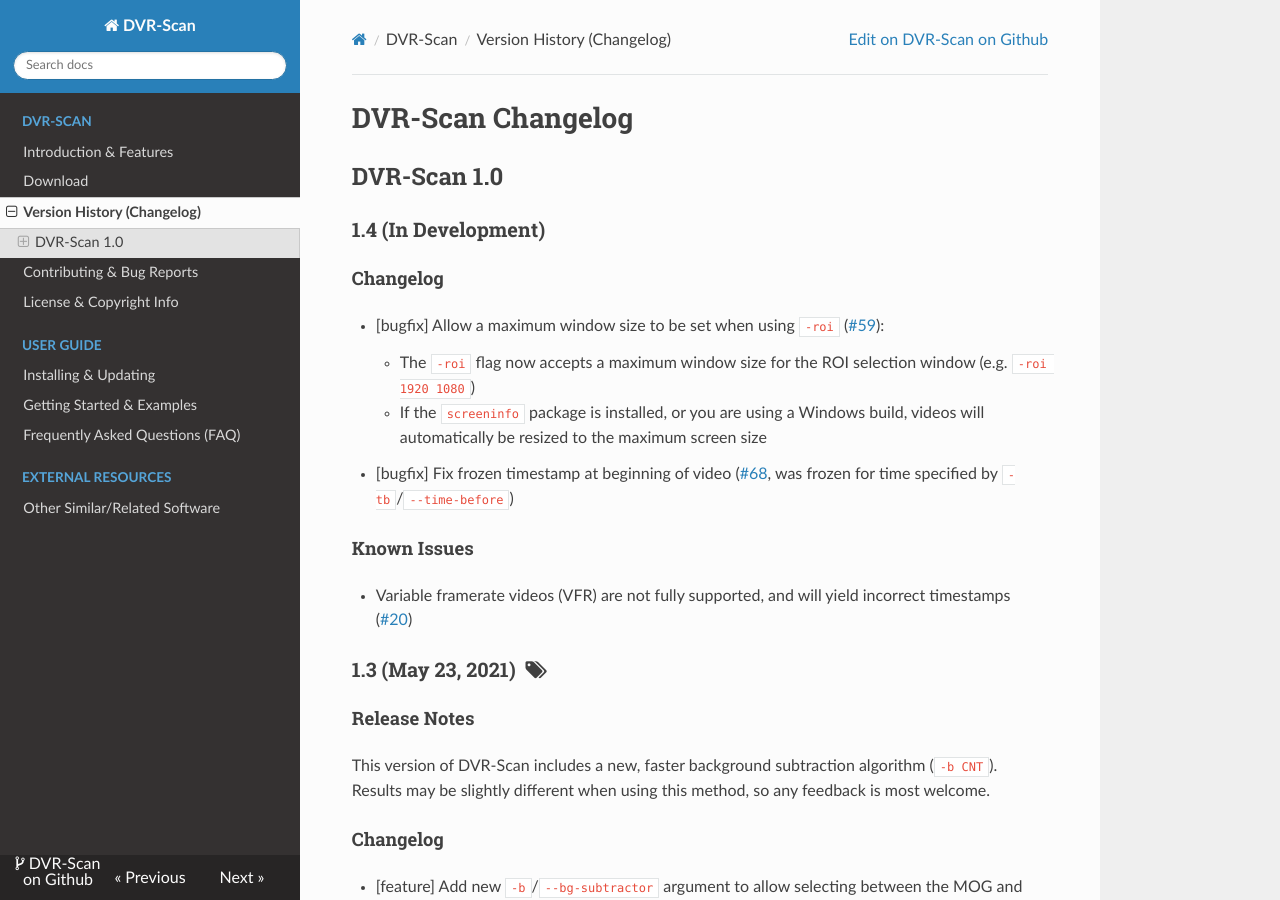
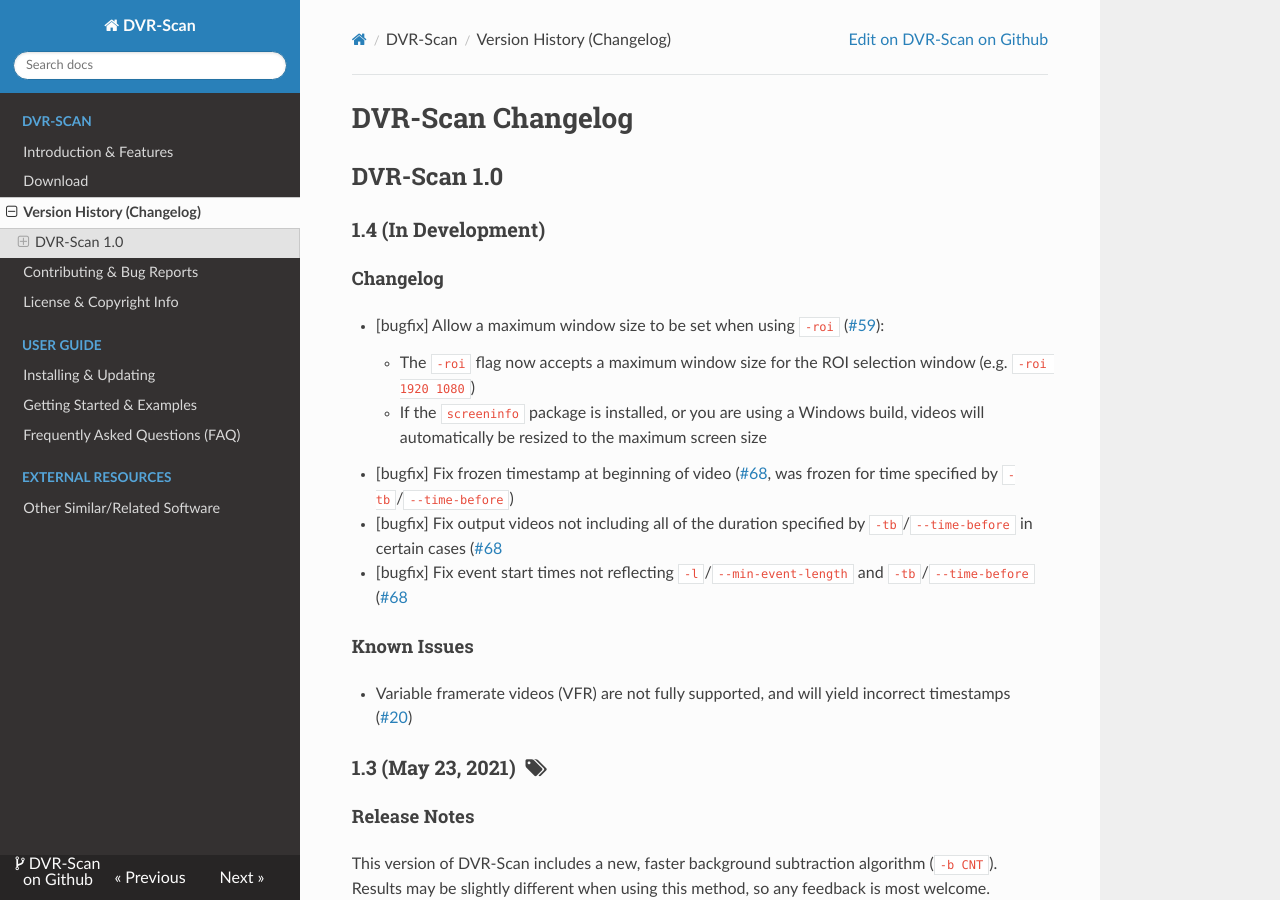
Before and after one commit to Breakthrough/DVR-Scan, an MkDocs documentation site: the page built from docs/changelog.md, in a window 1280 px wide and 900 px high. Built offline with MkDocs 1.6.1, drawn with Linux system fonts in a browser that asks for light colours; nearby versions of some CDN libraries; old or Windows-style settings are respelled for this version of MkDocs.

Commit message:
Fix improper start time calculation.
The event start times now reflect both the event window length
and amount of time to add before an event.

The output videos now include all of the time specified by -tb,
where possible, taking into account the event window length.

Fixes #68.

```diff
--- a/docs/changelog.md
+++ b/docs/changelog.md
@@ -12,6 +12,8 @@
      * The `-roi` flag now accepts a maximum window size for the ROI selection window (e.g. `-roi 1920 1080`)
      * If the `screeninfo` package is installed, or you are using a Windows build, videos will automatically be resized to the maximum screen size
  * [bugfix] Fix frozen timestamp at beginning of video ([#68](https://github.com/Breakthrough/DVR-Scan/issues/68), was frozen for time specified by `-tb`/`--time-before`)
+ * [bugfix] Fix output videos not including all of the duration specified by `-tb`/`--time-before` in certain cases ([#68](https://github.com/Breakthrough/DVR-Scan/issues/68)
+ * [bugfix] Fix event start times not reflecting `-l`/`--min-event-length` and `-tb`/`--time-before` ([#68](https://github.com/Breakthrough/DVR-Scan/issues/68)
 
 #### Known Issues
 
```
